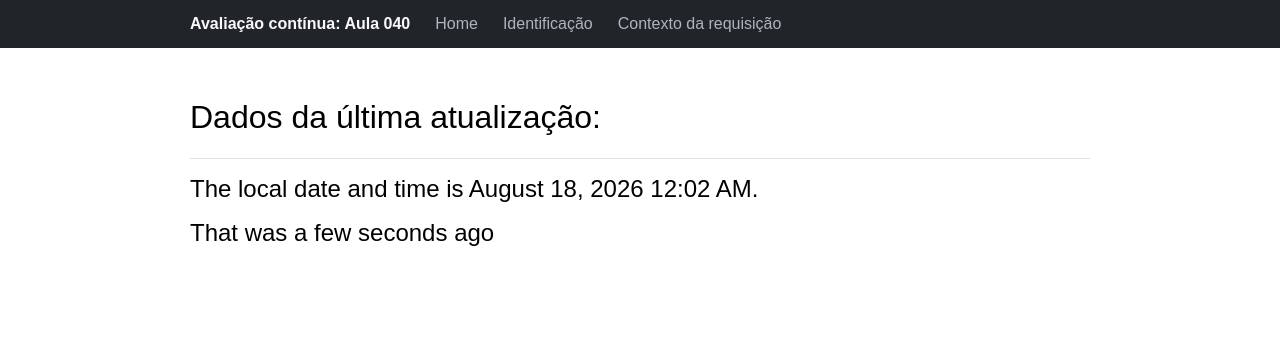
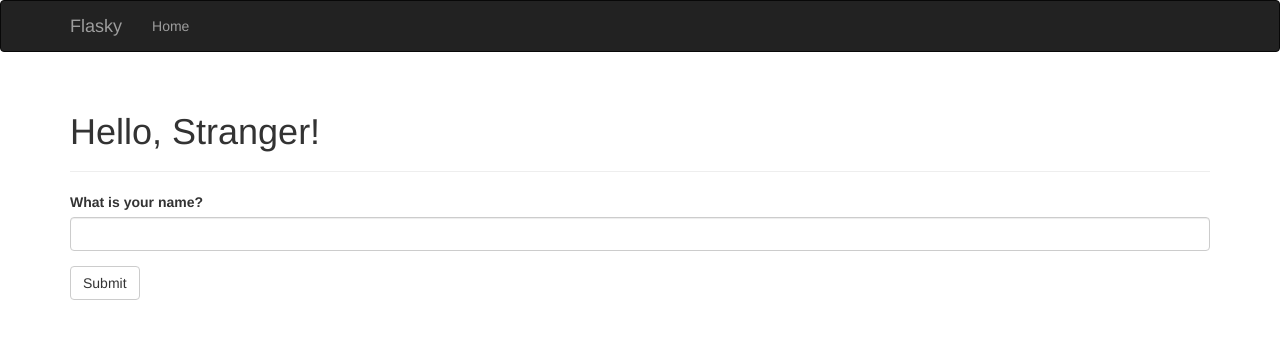
Before and after one commit to PHenrique07/PTBDSWS, a Flask app: page / in a window 1280 px wide. Shown: the top 339 px of the page. Run offline with Flask 3, Linux system fonts and the light colour scheme; some libraries are stand-ins or nearby versions.

Commit message:
Adicionando Bootstrap, Flask-WTF e Flask-Moment

```diff
--- a/hello.py
+++ b/hello.py
@@ -1,15 +1,38 @@
-# A very simple Flask Hello World app for you to get started with...
 from datetime import datetime
-from flask import Flask, request, make_response, redirect, abort, render_template
+from flask import Flask, request, make_response, redirect, abort, render_template, session, url_for, flash
+from flask_bootstrap import Bootstrap
 from flask_moment import Moment
+from flask_wtf import FlaskForm
+from wtforms import StringField, SubmitField
+from wtforms.validators import DataRequired
 
 app = Flask(__name__)
+# Configuração da chave secreta para proteger o formulário contra ataques CSRF
+app.config['SECRET_KEY'] = 'Chave forte'
+
+bootstrap = Bootstrap(app)
 moment = Moment(app)
 
-# Rota principal
-@app.route('/')
-def hello_world():
-    return render_template('index.html', current_time=datetime.utcnow())
+# Criação da classe do formulário
+class NameForm(FlaskForm):
+    name = StringField('What is your name?', validators=[DataRequired()])
+    submit = SubmitField('Submit')
+
+# Rota principal (atualizada para lidar com GET e POST)
+@app.route('/', methods=['GET', 'POST'])
+def index():
+    form = NameForm()
+    if form.validate_on_submit():
+        old_name = session.get('name')
+        # Verifica se o nome mudou para disparar a mensagem flash
+        if old_name is not None and old_name != form.name.data:
+            flash('Looks like you have changed your name!')
+
+        # Salva o nome na sessão e redireciona (Padrão PRG)
+        session['name'] = form.name.data
+        return redirect(url_for('index'))
+
+    return render_template('index.html', form=form, name=session.get('name'))
 
 # Rota com variável na URL
 @app.route('/user/<name>')
@@ -33,28 +56,24 @@ def contexto_requisicao(name):
         host=request.host
     )
 
-# rota com código de status HTTP diferente
+# Rota com código de status HTTP diferente
 @app.route('/codigostatusdiferente')
 def codigo_status_diferente():
-    # retorna uma mensagem de erro e o código HTTP 400
     return '<h1>Bad request</h1>', 400
 
 # Rota usando objeto de resposta para criar um cookie
 @app.route('/objetoresposta')
 def objeto_resposta():
-    # resposta personalizada para embutir um cookie
     response = make_response('<h1>This document carries a cookie!</h1>')
     response.set_cookie('meu_cookie', 'valor_do_cookie')
     return response
 
-# rota de redirecionamento
+# Rota de redirecionamento
 @app.route('/redirecionamento')
 def redirecionamento():
-    # redireciona para o site do IF
     return redirect('https://ptb.ifsp.edu.br')
 
-# rota para abortar a requisição
+# Rota para abortar a requisição
 @app.route('/abortar')
 def abortar():
-    # força um erro 404
     abort(404)
--- a/templates/base.html
+++ b/templates/base.html
@@ -1,63 +1,43 @@
-<!doctype html>
-<html lang="pt-br">
-<head>
-    <meta charset="utf-8">
-    <title>{% block title %}Aula 040{% endblock %}</title>
+{% extends "bootstrap/base.html" %}
 
-    <style>
-        body {
-            margin: 0;
-            font-family: Arial, Helvetica, sans-serif;
-        }
+{% block title %}Flasky{% endblock %}
 
-        p { font-size: 24px; margin: 16px 0; }
-
-        .container {
-            max-width: 900px;
-            margin: 0 auto;
-            padding: 0 20px;
-        }
-
-        /* estilização da barra de navegação */
-        .navbar {
-            background-color: #212529;
-            color: #f8f9fa;
-            padding: 15px 0;
-        }
-
-        .nav-flex {
-            display: flex;
-            align-items: center;
-            gap: 25px;
-        }
-
-        .navbar .brand { font-weight: bold; }
-        .navbar a { color: #adb5bd; text-decoration: none; }
-        .navbar a:hover { color: #fff; }
-
-        .content { padding: 30px 0; }
-        h1 { font-weight: 400; }
-        hr { border: none; border-top: 1px solid #dee2e6; }
-    </style>
-
-    {% block head %}{% endblock %}
-</head>
-<body>
-    <!-- navbar -->
-    <div class="navbar">
-        <div class="container nav-flex">
-            <span class="brand">Avaliação contínua: Aula 040</span>
-            <a href="{{ url_for('hello_world') }}">Home</a>
-            <a href="{{ url_for('user', name='Pedro Santos') }}">Identificação</a>
-            <a href="{{ url_for('contexto_requisicao', name='Pedro Santos') }}">Contexto da requisição</a>
+{% block navbar %}
+<div class="navbar navbar-inverse" role="navigation">
+    <div class="container">
+        <div class="navbar-header">
+            <button type="button" class="navbar-toggle" data-toggle="collapse" data-target=".navbar-collapse">
+                <span class="sr-only">Toggle navigation</span>
+                <span class="icon-bar"></span>
+                <span class="icon-bar"></span>
+                <span class="icon-bar"></span>
+            </button>
+            <!-- Título da Navbar atualizado -->
+            <a class="navbar-brand" href="{{ url_for('index') }}">Flasky</a>
+        </div>
+        <div class="navbar-collapse collapse">
+            <ul class="nav navbar-nav">
+                <li><a href="{{ url_for('index') }}">Home</a></li>
+            </ul>
         </div>
     </div>
+</div>
+{% endblock %}
 
-    <!-- container principal -->
-    <div class="content container">
-        {% block content %}{% endblock %}
+{% block content %}
+<div class="container">
+    <!-- Bloco para exibir mensagens flash -->
+    {% for message in get_flashed_messages() %}
+    <div class="alert alert-warning">
+        <button type="button" class="close" data-dismiss="alert">&times;</button>
+        {{ message }}
     </div>
+    {% endfor %}
 
-    {% block scripts %}{% endblock %}
-</body>
-</html>
+    {% block page_content %}{% endblock %}
+</div>
+{% endblock %}
+
+{% block scripts %}
+{{ super() }}
+{% endblock %}
--- a/templates/index.html
+++ b/templates/index.html
@@ -1,14 +1,15 @@
 {% extends "base.html" %}
+{% import "bootstrap/wtf.html" as wtf %}
 
-{% block title %}Home{% endblock %}
+{% block title %}Flasky{% endblock %}
 
-{% block content %}
-<h1>Dados da última atualização:</h1>
-<hr>
-<p>The local date and time is {{ moment(current_time).format('LLL') }}.</p>
-<p>That was {{ moment(current_time).fromNow(refresh=True) }}</p>
+{% block page_content %}
+<div class="page-header">
+    <!-- Se o nome existir na sessão, exibe o nome; senão, exibe Stranger -->
+    <h1>Hello, {% if name %}{{ name }}{% else %}Stranger{% endif %}!</h1>
+</div>
+
+<!-- Renderiza o formulário Flask-WTF usando o estilo default do Bootstrap -->
+{{ wtf.quick_form(form) }}
+
 {% endblock %}
-
-{% block scripts %}
-{{ moment.include_moment() }}
-{% endblock %}
```
